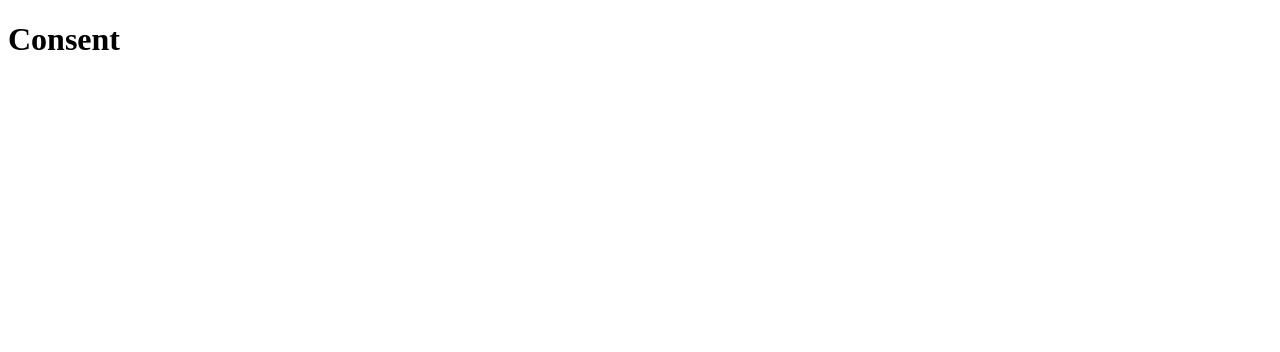
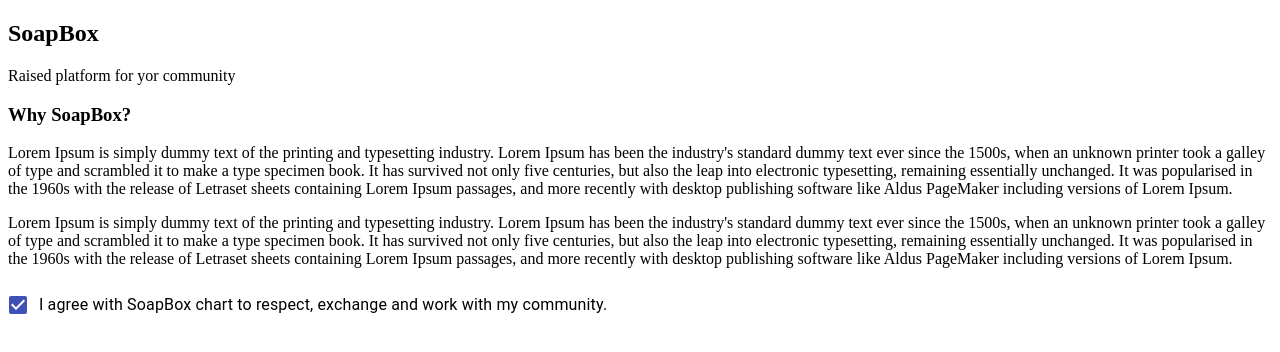
Before and after one commit to Chicago-Jr-Devs/Bootcamp_Capstone, a React (Create React App) app in the folder client/: page /consent in a window 1280 px wide. Shown: the top 352 px of the page. Built offline with nearby package versions, Linux system fonts and the light colour scheme.

Commit message:
Finished Consent Page

```diff
--- a/client/src/components/Consent/AgreeBtn.js
+++ b/client/src/components/Consent/AgreeBtn.js
@@ -1 +1,30 @@
 import React from "react";
+import FormGroup from "@material-ui/core/FormGroup";
+import FormControlLabel from "@material-ui/core/FormControlLabel";
+import Checkbox from "@material-ui/core/Checkbox";
+
+export function AgreeBtn() {
+    const [state, setState] = React.useState({
+      checkedB: true,
+    });
+
+    const handleChange = (event) => {
+      setState({ ...state, [event.target.name]: event.target.checked });
+    };
+
+    return (
+      <FormGroup row>
+          <FormControlLabel
+        control={
+          <Checkbox
+            checked={state.checkedB}
+            onChange={handleChange}
+            name="checkedB"
+            color="primary"
+          />
+        }
+        label="I agree with SoapBox chart to respect, exchange and work with my community."
+      />
+        </FormGroup>
+  );
+}
--- a/client/src/pages/Consent/index.js
+++ b/client/src/pages/Consent/index.js
@@ -1,9 +1,12 @@
 import './Consent.css';
+import { Header, InfoForm, AgreeBtn } from "../../components/Consent"
 
 export default function Consent(){
     return (
         <div>
-            <h1>Consent</h1>
+            <Header />
+            <InfoForm />
+            <AgreeBtn />
         </div>
     )
 }
```
